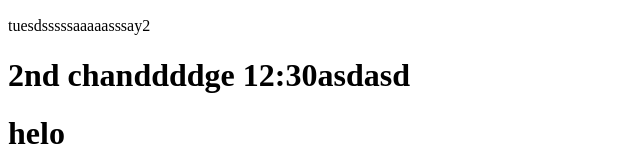
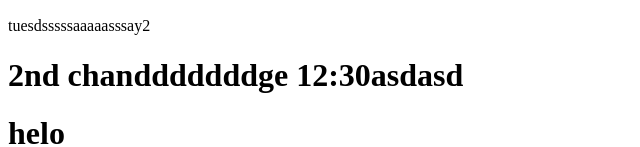
Before and after one commit to aown619/m3Training, a plain HTML site: page index.html in a window 1280 px wide. Shown: the part 548-695 px from the top of the page, without its empty margins (0-640 px from the left). Drawn offline with Linux system fonts and the light colour scheme.

Commit message:
Update index.html

```diff
--- a/index.html
+++ b/index.html
@@ -6,7 +6,7 @@
 <img src="giphy.gif">
 =======
 <p>tuesdsssssaaaaasssay2
-<h1>2nd chanddddge 12:30asdasd</h1>
+<h1>2nd chandddddddge 12:30asdasd</h1>
 <h1>helo</h1>
 <h2>Date is 12/18/2019</h2>
 
```
